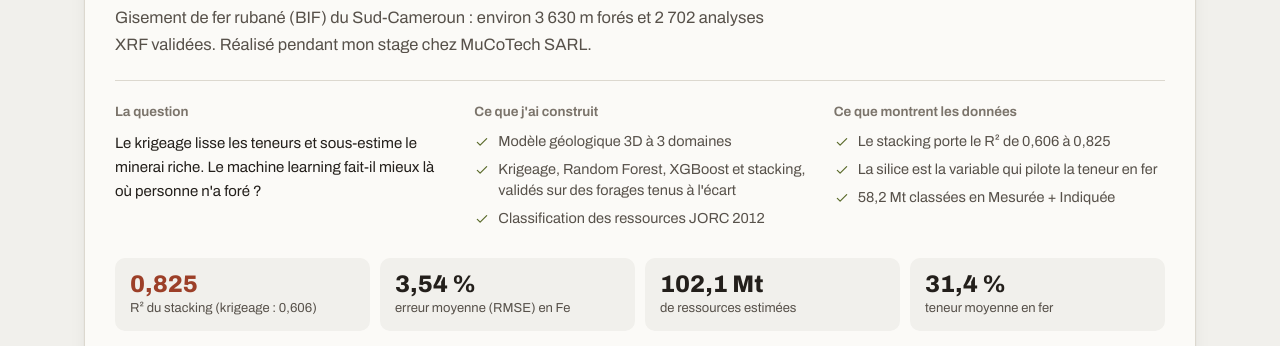
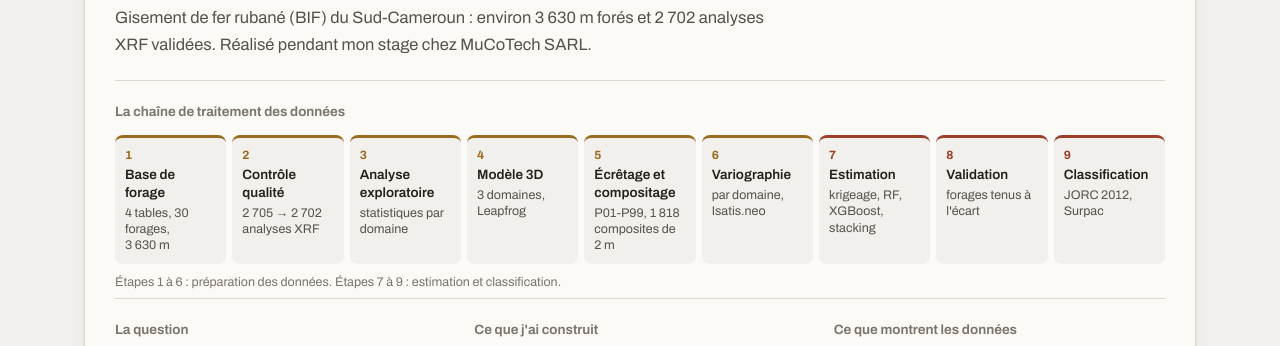
Before and after one commit to emmanuelnoualeu/emmanuelnoualeu.github.io, a plain HTML site: page index.html in a window 1280 px wide. Shown: the part 1885-2231 px from the top of the page. Drawn offline with Linux system fonts and the light colour scheme.

Commit message:
Chaîne de traitement des données du mémoire dans l'étude de cas 30 forages
Co-Authored-By: Claude Opus 5.5 <noreply@anthropic.com>
Claude-Session: https://claude.ai/code/session_0162vyWDNRq6t9LDqd9yMJRp

```diff
--- a/index.html
+++ b/index.html
@@ -137,6 +137,15 @@
   .projet h3 { font-size: clamp(1.35rem, 2.3vw, 1.75rem); line-height: 1.18; margin: 0 0 8px; font-weight: 750;
                font-variation-settings: "wdth" 110; letter-spacing: -0.015em; max-width: 30ch; }
   .projet .resume { color: var(--encre-2); margin: 0 0 22px; max-width: 70ch; }
+  .chaine { border-top: 1px solid var(--trait); padding: 20px 0 6px; }
+  .chaine h4 { margin: 0 0 12px; font-size: 13.5px; font-weight: 650; color: var(--encre-3); }
+  .chaine ol { list-style: none; margin: 0; padding: 0; display: grid; grid-template-columns: repeat(9, minmax(0, 1fr)); gap: 6px; counter-reset: c; }
+  .chaine li { counter-increment: c; background: var(--fond); border-radius: 8px; padding: 10px 10px 11px; border-top: 3px solid var(--ocre); font-size: 13.5px; line-height: 1.3; font-weight: 600; }
+  .chaine li:nth-child(n+7) { border-top-color: var(--rouille); }
+  .chaine li::before { content: counter(c); display: block; font-size: 12px; font-weight: 700; color: var(--ocre); margin-bottom: 3px; }
+  .chaine li:nth-child(n+7)::before { color: var(--rouille); }
+  .chaine small { display: block; font-weight: 400; font-size: 12.5px; color: var(--encre-2); margin-top: 3px; }
+  .chaine .leg { font-size: 12.5px; color: var(--encre-3); margin: 8px 0 0; }
   .trois { display: grid; grid-template-columns: repeat(3, minmax(0, 1fr)); gap: 28px; padding: 20px 0 22px; border-top: 1px solid var(--trait); }
   .trois h4 { margin: 0 0 8px; font-size: 13.5px; font-weight: 650; color: var(--encre-3); }
   .trois p { margin: 0; font-size: 15px; }
@@ -253,6 +262,7 @@
     .parcours, .competences, .contact, .anglais, .pourquoi { grid-template-columns: 1fr; gap: 28px; }
     .parcours .gauche { position: static; }
     .trois { grid-template-columns: 1fr; gap: 18px; }
+    .chaine ol { grid-template-columns: repeat(3, minmax(0, 1fr)); }
     .kpis { grid-template-columns: 1fr 1fr; }
     .appel { flex-direction: column; align-items: flex-start; }
   }
@@ -266,6 +276,7 @@
     .projet .corps { padding: 20px 18px 22px; }
     .pourquoi { padding: 30px 22px; }
     .outil { grid-template-columns: 1fr; gap: 2px; }
+    .chaine ol { grid-template-columns: repeat(2, minmax(0, 1fr)); }
     .actions .btn { flex: 1 1 auto; }
     .wa-flottant span { display: none; }
     .wa-flottant { padding: 14px; }
@@ -390,10 +401,25 @@
           <div class="tags"><span class="tag mines">Mines</span><span class="tag">Python</span><span class="tag">Machine learning</span><span class="tag">Géostatistique</span><span class="tag">JORC 2012</span></div>
           <h3>Estimer un gisement de fer à partir de 30 forages</h3>
           <p class="resume">Gisement de fer rubané (BIF) du Sud-Cameroun : environ 3 630 m forés et 2 702 analyses XRF validées. Réalisé pendant mon stage chez MuCoTech SARL.</p>
+          <div class="chaine">
+            <h4>La chaîne de traitement des données</h4>
+            <ol>
+              <li>Base de forage<small>4 tables, 30 forages, 3&nbsp;630&nbsp;m</small></li>
+              <li>Contrôle qualité<small>2&nbsp;705 → 2&nbsp;702 analyses XRF</small></li>
+              <li>Analyse exploratoire<small>statistiques par domaine</small></li>
+              <li>Modèle 3D<small>3 domaines, Leapfrog</small></li>
+              <li>Écrêtage et compositage<small>P01-P99, 1&nbsp;818 composites de 2&nbsp;m</small></li>
+              <li>Variographie<small>par domaine, Isatis.neo</small></li>
+              <li>Estimation<small>krigeage, RF, XGBoost, stacking</small></li>
+              <li>Validation<small>forages tenus à l'écart</small></li>
+              <li>Classification<small>JORC 2012, Surpac</small></li>
+            </ol>
+            <p class="leg">Étapes 1 à 6 : préparation des données. Étapes 7 à 9 : estimation et classification.</p>
+          </div>
           <div class="trois">
             <div><h4>La question</h4><p>Le krigeage lisse les teneurs et sous-estime le minerai riche. Le machine learning fait-il mieux là où personne n'a foré ?</p></div>
             <div><h4>Ce que j'ai construit</h4><ul class="coches">
-              <li><svg class="ic"><use href="#i-ok"/></svg>Modèle géologique 3D à 3 domaines</li>
+              <li><svg class="ic"><use href="#i-ok"/></svg>Base de forage contrôlée et préparée, modèle 3D à 3 domaines</li>
               <li><svg class="ic"><use href="#i-ok"/></svg>Krigeage, Random Forest, XGBoost et stacking, validés sur des forages tenus à l'écart</li>
               <li><svg class="ic"><use href="#i-ok"/></svg>Classification des ressources JORC 2012</li></ul></div>
             <div><h4>Ce que montrent les données</h4><ul class="coches">
```
